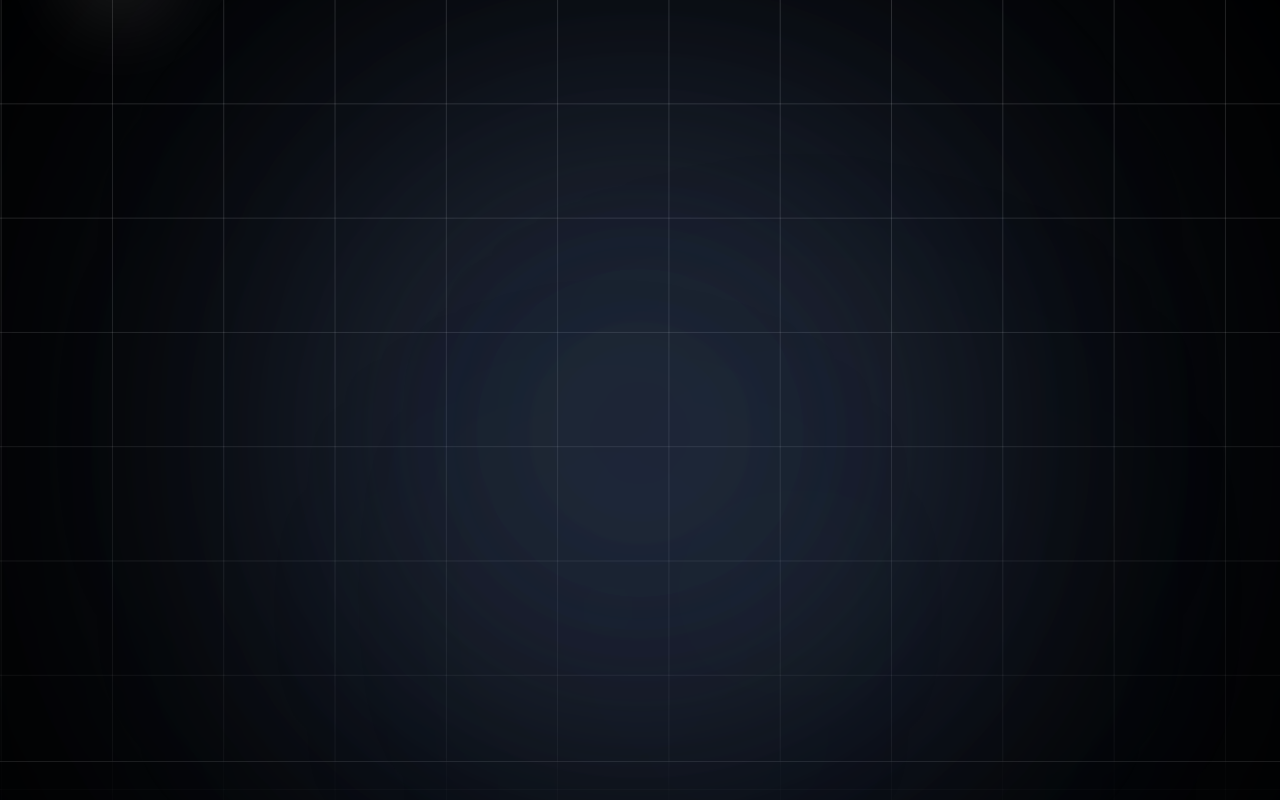
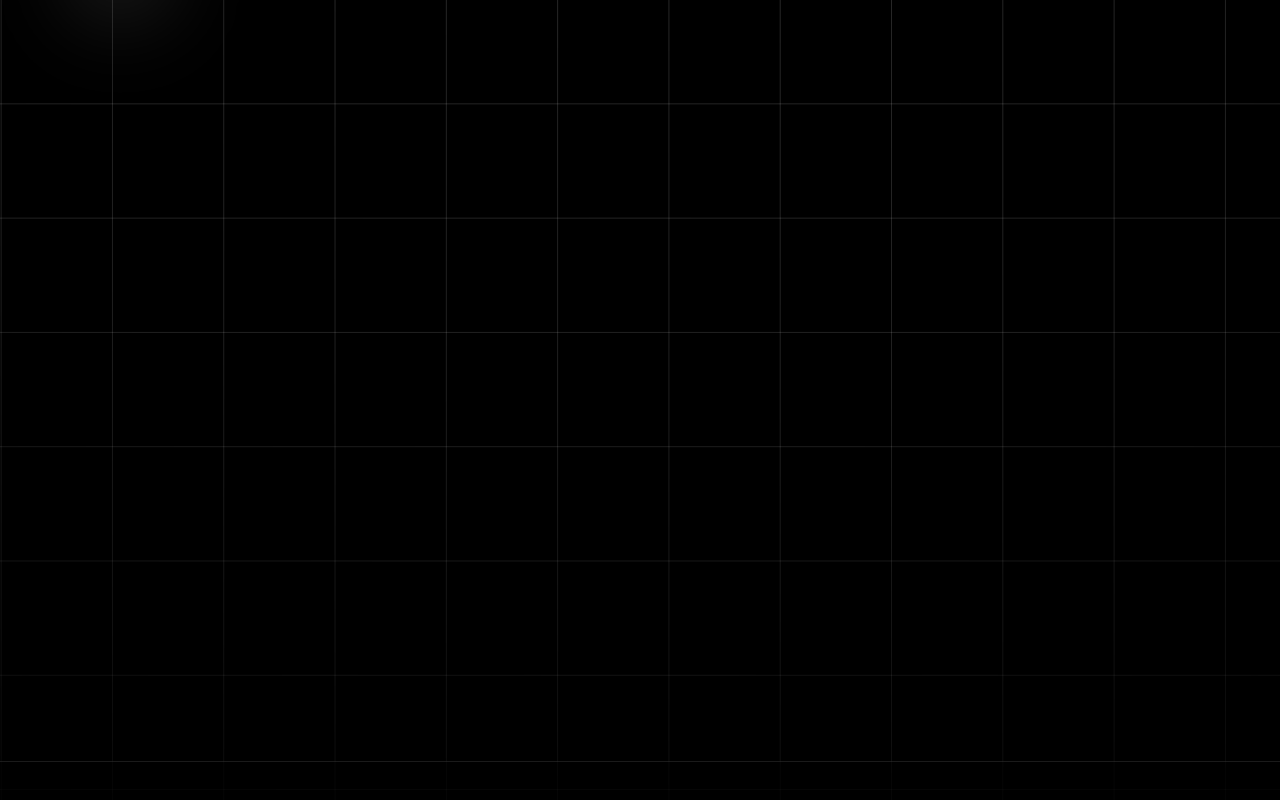
Before and after one commit to seolyam/smartcity, a Next.js app: page / in a window 1280 px wide. Shown: the part 3440-4240 px from the top of the page. Built offline with nearby package versions, Linux system fonts and the light colour scheme.

Commit message:
chore: add animation to glow

```diff
--- a/app/community/page.tsx
+++ b/app/community/page.tsx
@@ -3,6 +3,11 @@
 import { Input } from "@/components/ui/input";
 import { Search } from "lucide-react";
 import { useScrollAnimation } from "@/hooks/useScrollAnimation";
+import { useEffect, useRef } from "react";
+import gsap from "gsap";
+import { ScrollTrigger } from "gsap/ScrollTrigger";
+
+gsap.registerPlugin(ScrollTrigger);
 
 export default function Community() {
   const animationTargets = [
@@ -23,22 +28,48 @@ export default function Community() {
     },
   ];
 
-  const comp = useScrollAnimation(animationTargets);
+  const compRef = useScrollAnimation(animationTargets);
+
+  const glowRef1 = useRef<HTMLDivElement | null>(null);
+  const glowRef2 = useRef<HTMLDivElement | null>(null);
+
+  useEffect(() => {
+    if (glowRef1.current && glowRef2.current) {
+      const tl = gsap.timeline({
+        scrollTrigger: {
+          trigger: "#community-title",
+          start: "top 80%",
+          toggleActions: "play none none reverse",
+        },
+      });
+
+      tl.fromTo(
+        [glowRef1.current, glowRef2.current],
+        { autoAlpha: 0, scale: 0.95 },
+        {
+          autoAlpha: 1,
+          scale: 1,
+          duration: 2,
+          delay: 1,
+          ease: "expo.out",
+          stagger: 0.2,
+        }
+      );
+    }
+  }, []);
 
   return (
-    <div ref={comp}>
+    <div ref={compRef}>
       <section className="py-44 md:py-56 px-6 relative">
-        <div className="absolute bottom-1/2 left-1/2 -translate-x-1/2 z-10">
-          <div className="absolute top-0 left-0 w-[900px] h-[900px] bg-gradient-radial from-[#6F8EC8]/30 via-[#6F8EC8]/15 to-transparent rounded-full blur-[220px] -translate-x-1/2 -translate-y-1/2" />
-
-          <div className="absolute top-0 left-0 w-[800px] h-[800px] bg-gradient-radial from-[#6F8EC8]/20 via-[#6F8EC8]/10 to-transparent rounded-full blur-[180px] -translate-x-1/2 -translate-y-1/2" />
-
-          <div className="absolute top-0 left-0 w-[600px] h-[600px] bg-gradient-radial from-[#6F8EC8]/15 via-[#6F8EC8]/8 to-transparent rounded-full blur-[150px] -translate-x-1/2 -translate-y-1/2" />
-
-          <div className="absolute top-12 left-12 w-56 h-56 bg-[#6F8EC8]/10 rounded-full blur-[180px]" />
-          <div className="absolute top-24 -right-12 w-40 h-40 bg-[#6F8EC8]/10 rounded-full blur-[140px]" />
-          <div className="absolute -top-6 right-16 w-32 h-32 bg-[#6F8EC8]/12 rounded-full blur-[120px]" />
-          <div className="absolute top-32 -left-8 w-48 h-48 bg-[#6F8EC8]/8 rounded-full blur-[160px]" />
+        <div className="absolute bottom-1/2 left-1/2 -translate-x-1/2 z-0">
+          <div
+            ref={glowRef1}
+            className="absolute top-0 left-0 w-[900px] h-[900px] bg-gradient-radial from-[#6F8EC8]/30 via-[#6F8EC8]/15 to-transparent rounded-full blur-[220px] -translate-x-1/2 -translate-y-1/2 opacity-0"
+          />
+          <div
+            ref={glowRef2}
+            className="absolute top-0 left-0 w-[800px] h-[800px] bg-gradient-radial from-[#6F8EC8]/20 via-[#6F8EC8]/10 to-transparent rounded-full blur-[180px] -translate-x-1/2 -translate-y-1/2 opacity-0"
+          />
         </div>
 
         <div className="max-w-4xl mx-auto text-center relative z-10">
```
